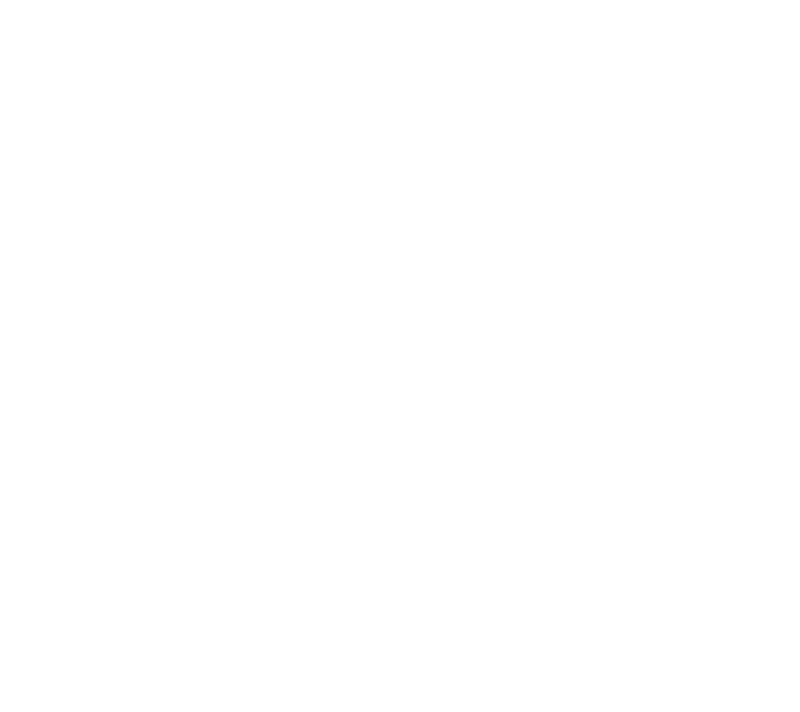
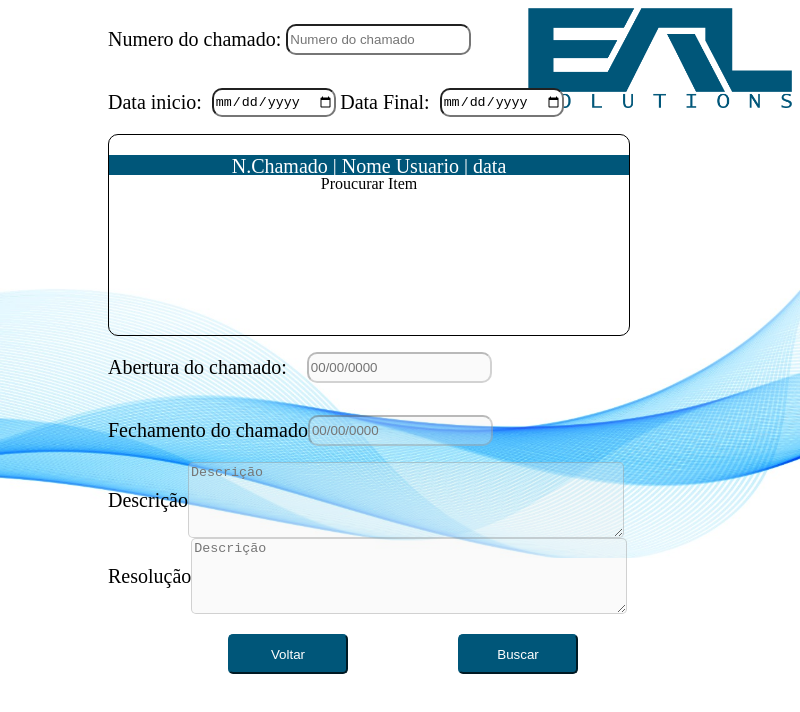
Before and after one commit to OziasFilipe/FrontEnd_LabosilChamadoSuporte, an Electron app: page src/template/admin/admMeusChamados.html in a window 800 px wide. Drawn offline with Linux system fonts and the light colour scheme.

Commit message:
Add files via upload

```diff
--- a/src/css/abrirChamado.css
+++ b/src/css/abrirChamado.css
@@ -45,7 +45,7 @@ button{
     border-radius: 5%;
     height: 40px;
     width: 120px;
-    border-color: #E4DEDE;
+    border-color: #005679;
     margin-top: 20px;
 }
 #buttonVoltar{
@@ -60,7 +60,7 @@ button{
     background-color: #005679;
     margin-left: 110px;
     color: white;
-    border-color: #005679;
+    background-color: #005679;
 }
 
 .divSelectSetor{
--- /dev/null
+++ b/src/css/meusChamados.css
@@ -0,0 +1,90 @@
+*{
+}
+body{
+    background-image: url("../img/background.jpeg");
+    height: 500px; /* You must set a specified height */
+    background-position: center; /* Center the image */
+    background-repeat: no-repeat; /* Do not repeat the image */
+    background-size: cover; /* Resize the background image to cover the entire container */
+}
+.boxConteiner{
+ height: 200px;
+ width: 500px;
+ background-color: transparent;
+ border-radius: 10px;
+ border: 1px solid;
+ width: 520px;
+ height: 200px;
+ overflow: auto;
+
+ text-align: center;
+
+}
+#filtroParagrafo {
+    color: white;
+    font: 5px;
+
+}
+.conteiner{
+    display: flex;
+    margin-left: 100px;
+    align-items: center;
+}
+.conteint{
+    flex-direction: row;
+}
+.imagem{
+    float: right;
+}
+input{
+    border-radius: 10px;
+    height: 25px;
+}
+textarea{
+    border-radius: 5px;
+    height: 70px;
+    width: 430px;
+
+}
+#divFlexDirection{
+    display: flex;
+    flex-direction: row;
+    align-items: center;
+}
+#divFlexDirectionButton{
+    display: flex;
+    flex-direction: row;
+    align-items: center;
+    margin-left: 100px;
+}
+
+button{
+    border-radius: 5%;
+    height: 40px;
+    width: 120px;
+    border-color: #005679;
+    margin-top: 20px;
+}
+
+#buttonVoltar{
+    border-radius: 5px;
+    background-color: #005679;
+    margin-left: 20px;
+    color: white;
+    border-color: #005679;
+}
+#buttonEnviar{
+    border-radius: 5px;
+    background-color: #005679;
+    margin-left: 110px;
+    color: white;
+    background-color: #005679;
+}
+p{
+    font-size: 20px;
+}
+
+.filtros{
+    background-color: #005679;
+    height: 20px;
+}
--- a/src/template/admin/admMeusChamados.html
+++ b/src/template/admin/admMeusChamados.html
@@ -4,13 +4,57 @@
     <meta charset="UTF-8">
     <meta http-equiv="X-UA-Compatible" content="IE=edge">
     <meta name="viewport" content="width=device-width, initial-scale=1.0">
+    <link rel="stylesheet" href="../../css/meusChamados.css">
     <title>Meus Chamados</title>
-
 </head>
 <body>
-    <div>
+    <div class="imagem">
+        <img src="../../img/LOGO.png" alt="" height="100px">
+    </div>
+    <div class="conteiner">
+        <div class="conteint">
+                <div id="divFlexDirection">
+                    <p>Numero do chamado:&nbsp</p>
+                    <input type="text" placeholder="Numero do chamado">
+                </div>
+                <div id="divFlexDirection">
+                    <p>Data inicio: &nbsp </p>
+                    <input type="date" width="100px"> &nbsp
+                    <p>Data Final: &nbsp </p>
+                    <input type="date" width="100px">
+                </div>
 
+                <div class="boxConteiner">
+                    <div class="filtros">
+                        <p id="filtroParagrafo">N.Chamado | Nome Usuario | data</p>
+                    </div>
+                    <div>Proucurar Item</div>
+                </div>
+
+                <div id="divFlexDirection">
+                    <p>Abertura do chamado: &nbsp &nbsp</p>
+                    <input type="" disabled placeholder="00/00/0000">
+                </div>
+
+                <div id="divFlexDirection">
+                    <p>Fechamento do chamado</p>
+                    <input type="" disabled placeholder="00/00/0000">
+                </div>
+
+                <div id="divFlexDirection">
+                    <p>Descrição</p>
+                    <textarea disabled placeholder="Descrição"></textarea>
+                </div>
+
+                <div id="divFlexDirection">
+                    <p>Resolução</p>
+                    <textarea disabled placeholder="Descrição"></textarea>
+                </div>
+                <div id="divFlexDirectionButton">
+                    <a href="./admIndex.html"><button  id="buttonVoltar" >Voltar</button></a>
+                    <button  id="buttonEnviar" onclick="">Buscar</button>
+                </div>
+        </div>
     </div>
-
 </body>
 </html>
```
Also changed, not shown: index.html (+1 -1 lines), src/JS/user.js (+6 -7 lines), src/template/admin/admIndex.html (+1 -1 lines).
